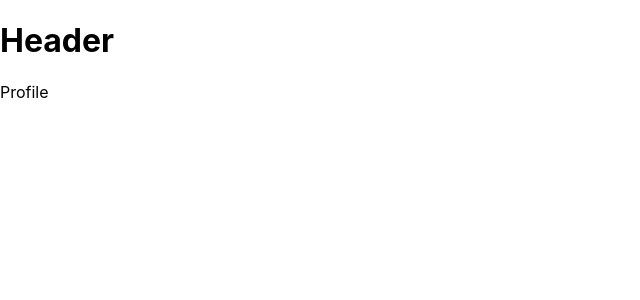
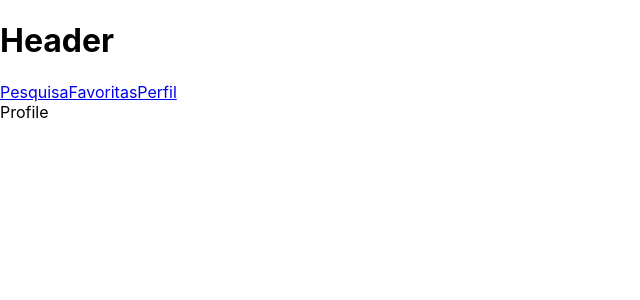
Before and after one commit to thainaabrantes/trybetunes, a React (Create React App) app: page /profile in a window 1280 px wide. Shown: the top 300 px of the page, without its empty margins (0-640 px from the left). Built offline with nearby package versions, Linux system fonts and the light colour scheme.

Commit message:
Cria links de navegação no cabeçalho

```diff
--- a/src/components/Header.jsx
+++ b/src/components/Header.jsx
@@ -1,4 +1,5 @@
 import React, { Component } from 'react';
+import { Link } from 'react-router-dom';
 import Loading from './Loading';
 import { getUser } from '../services/userAPI';
 
@@ -28,6 +29,11 @@ class Header extends Component {
               <header data-testid="header-component">
                 <h1>Header</h1>
                 <p data-testid="header-user-name">{ userName }</p>
+                <nav>
+                  <Link to="/search" data-testid="link-to-search">Pesquisa</Link>
+                  <Link to="/favorites" data-testid="link-to-favorites">Favoritas</Link>
+                  <Link to="/profile" data-testid="link-to-profile">Perfil</Link>
+                </nav>
               </header>
             )
         }
```
